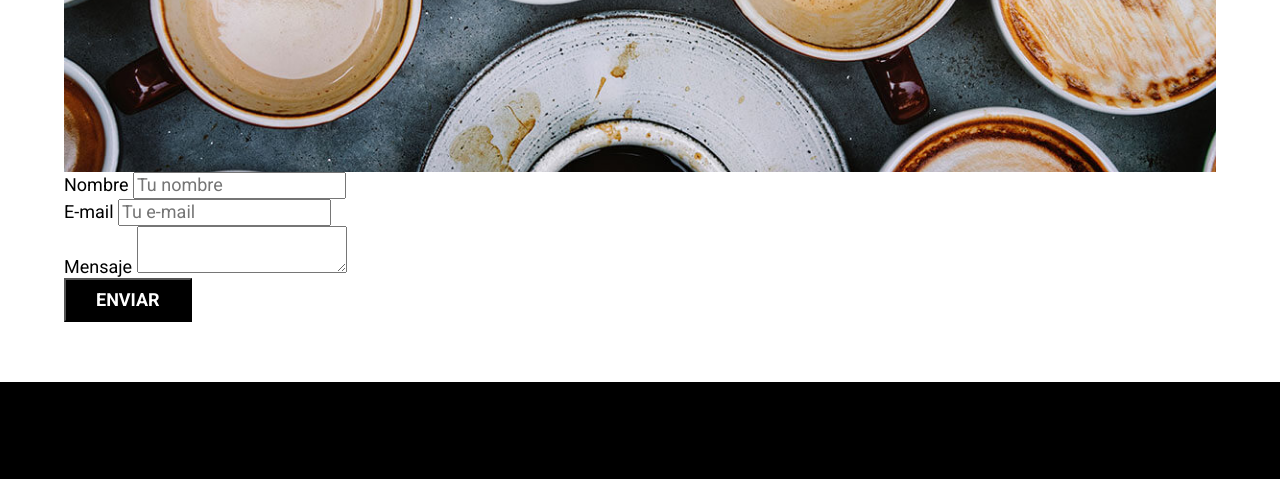
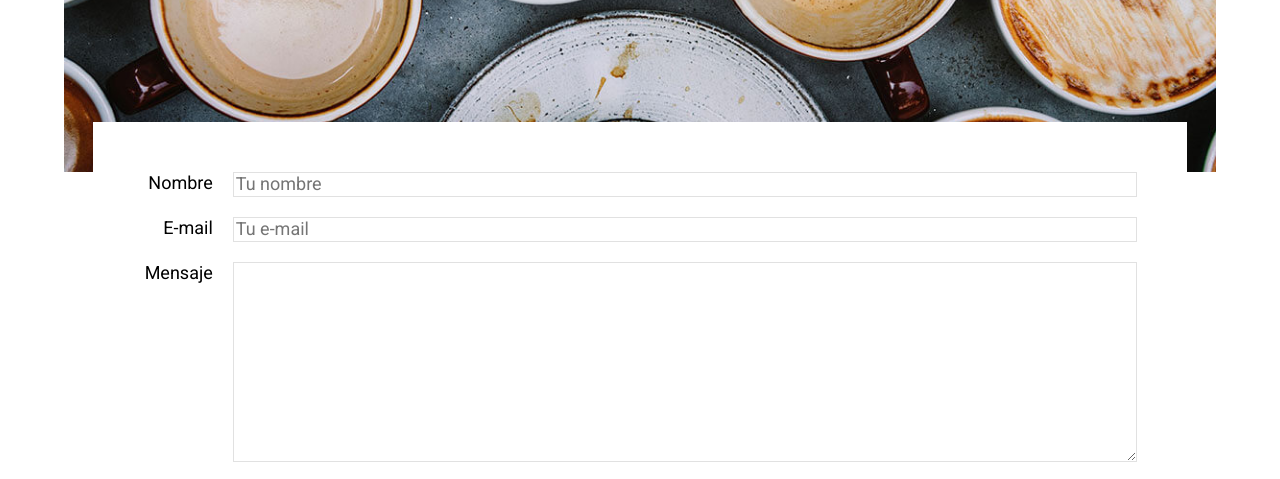
Before and after one commit to Iyael04/Blog-de-caf-, a plain HTML site: page contacto.html in a window 1280 px wide. Shown: the part 930-1409 px from the top of the page. Drawn offline with Linux system fonts and the light colour scheme.

Commit message:
Aplicando CSS al formulario de contacto

```diff
--- a/contacto.html
+++ b/contacto.html
@@ -34,16 +34,16 @@
         <div class="contacto-bg"></div>
         <form class="formulario">
             <div class="campo">
-                <label>Nombre</label>
-                <input type="text" placeholder="Tu nombre">
+                <label class="campo__label">Nombre</label>
+                <input class="campo__field" type="text" placeholder="Tu nombre">
             </div>
             <div class="campo">
-                <label>E-mail</label>
-                <input type="email" placeholder="Tu e-mail">
+                <label class="campo__label">E-mail</label>
+                <input class="campo__field" type="email" placeholder="Tu e-mail">
             </div>
             <div class="campo">
-                <label>Mensaje</label>
-                <textarea></textarea>
+                <label class="campo__label">Mensaje</label>
+                <textarea class="campo__field campo__field-textarea"></textarea>
             </div>
             <div class="campo">
                 <input type="submit" value="Enviar" class="boton boton-primario">
--- a/css/style.css
+++ b/css/style.css
@@ -118,6 +118,10 @@ img{
     text-transform: uppercase;
     font-weight: 700;
     margin-bottom: 2rem;
+    border: none;
+}
+.boton:hover{
+    cursor: pointer;
 }
 @media(min-width:768px){
     .boton {
@@ -180,3 +184,27 @@ img{
     height: 40rem;
     background-size: cover;
 }
+.formulario{
+    background-color: var(--blanco);
+    margin: -5rem auto 0 auto;
+    width: 95%;
+    padding: 5rem;
+}
+.campo{
+    display: flex;
+    margin-bottom: 2rem;
+
+}
+.campo__label{
+    flex: 0 0 9rem;
+    text-align: right;
+    padding-right: 2rem;
+
+}
+.campo__field{
+    flex: 1;
+    border: 1px solid var(--gris);
+}
+.campo__field-textarea{
+    height: 20rem;
+}
```
